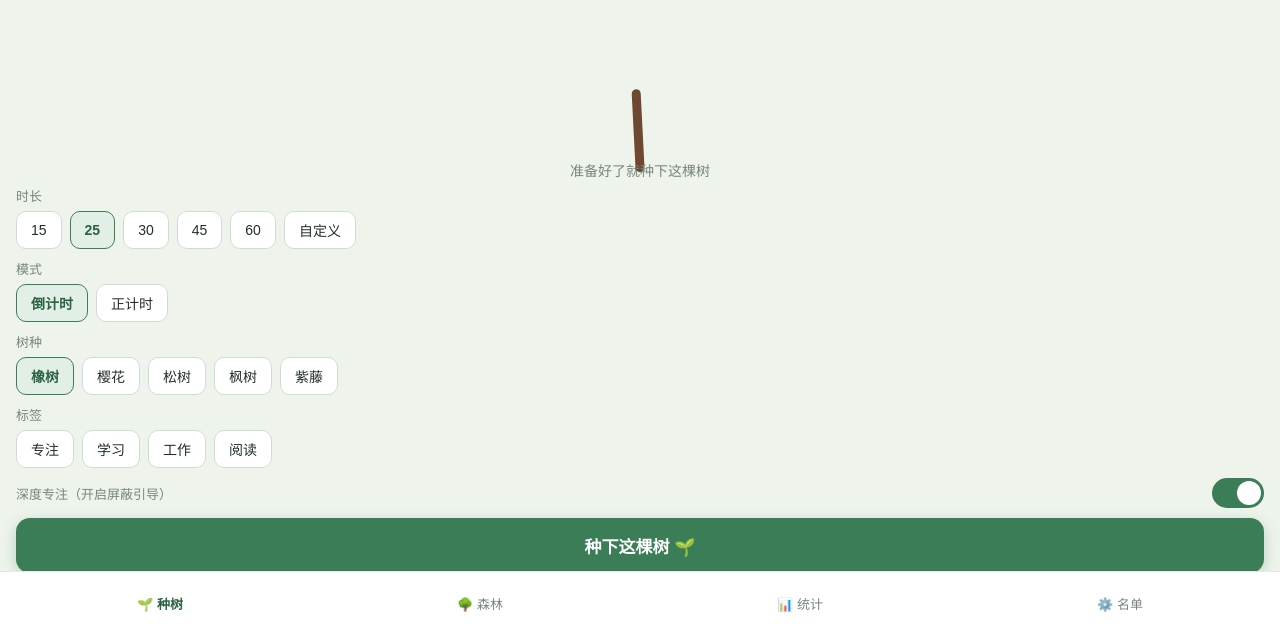
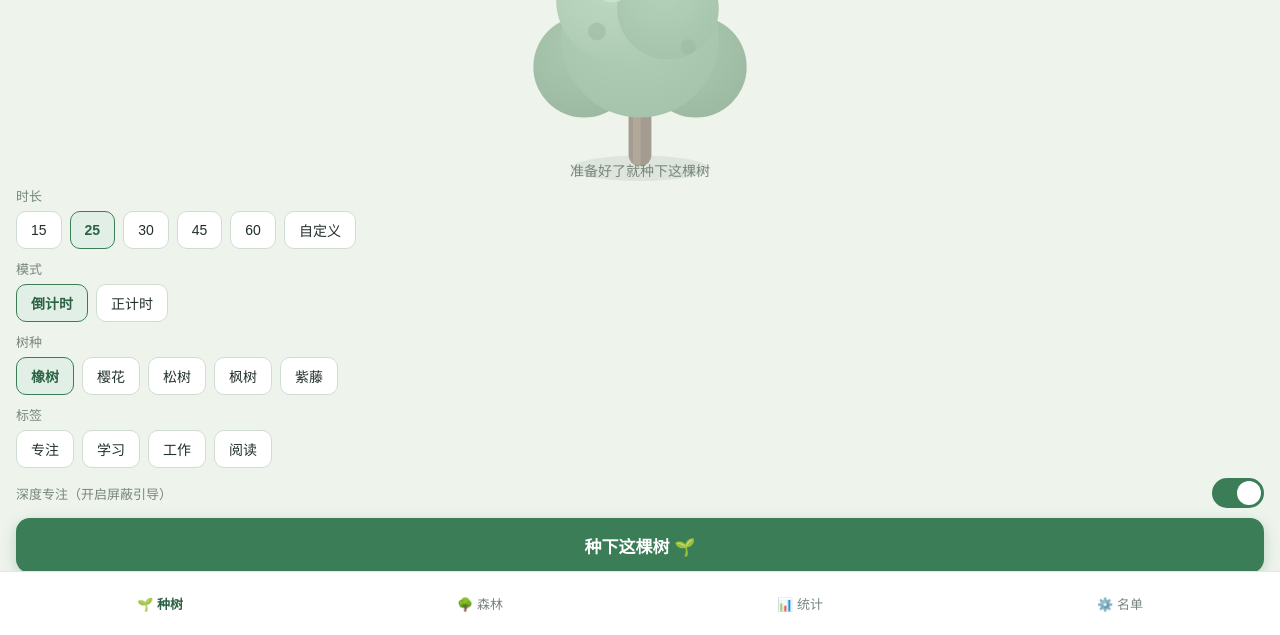
Before and after one commit to Leewx-char/focus-grove, a plain HTML site: page index.html in a window 1280 px wide. Shown: the part 165-800 px from the top of the page. Drawn offline with Linux system fonts and the light colour scheme.

Commit message:
feat: replace procedural canvas tree with original flat-style SVG artwork (static, no growth animation); dead state via CSS filter; bump SW v5

```diff
--- a/css/styles.css
+++ b/css/styles.css
@@ -50,7 +50,12 @@ body {
 /* ---- 种树主视图 ---- */
 #view-plant { position: relative; }
 .stage { position: relative; flex: 1; min-height: clamp(200px, 38vh, 480px); }
-#tree-canvas { width: 100%; height: 100%; display: block; }
+#tree-img {
+  width: 100%; height: 100%; display: block;
+  object-fit: contain; user-select: none; -webkit-user-drag: none;
+}
+#tree-img.idle { opacity: 0.55; filter: saturate(0.55); }
+#tree-img.tree-dead { filter: grayscale(0.85) brightness(0.72) sepia(0.4); }
 .timer-display {
   position: absolute; top: 6%; left: 0; right: 0; text-align: center;
   font-size: 44px; font-weight: 700; letter-spacing: 2px; color: var(--primary-dark);
@@ -103,7 +108,8 @@ body {
 /* ---- 森林 ---- */
 .forest-grid { display: grid; grid-template-columns: repeat(auto-fill, minmax(96px, 1fr)); gap: 10px; }
 .forest-item { background: var(--card); border-radius: var(--radius); padding: 6px; text-align: center; }
-.forest-item canvas { width: 100%; aspect-ratio: 1; }
+.forest-item img { width: 100%; aspect-ratio: 5 / 6; object-fit: contain; }
+.forest-item img.tree-dead { filter: grayscale(0.85) brightness(0.72) sepia(0.4); }
 .forest-item .meta { font-size: 11px; color: var(--muted); line-height: 1.4; }
 .empty-hint { text-align: center; color: var(--muted); padding: 48px 0; }
 
--- a/index.html
+++ b/index.html
@@ -35,7 +35,7 @@ window.addEventListener('error', e => {
   </header>
 
   <div class="stage">
-    <canvas id="tree-canvas"></canvas>
+    <img id="tree-img" alt="" draggable="false">
     <div id="grace-banner" class="grace-banner hidden">
       小树在等你回来！<span id="grace-count">10</span> 秒后枯萎
     </div>
--- a/js/app.js
+++ b/js/app.js
@@ -1,12 +1,11 @@
 // app.js — 主逻辑：视图路由、种植流程、拦截监控、通知、统计渲染
 import { Storage } from './storage.js';
 import { TimerEngine, DIE } from './timer.js';
-import { drawTree, drawMiniTree, TREE_TYPES } from './tree.js';
+import { TREE_TYPES, treeSrc, treeName } from './tree.js';
 import { Stats } from './stats.js';
 import { Blocklist } from './blocklist.js';
 
 const $ = (id) => document.getElementById(id);
-let rafHandle = null;
 
 /* ---------- 视图路由 ---------- */
 function showView(name) {
@@ -80,24 +79,15 @@ function refreshTopChips() {
   $('chip-coins').textContent = `🪙 ${Storage.getCoins()}`;
 }
 
-function paintTree(session) {
-  const canvas = $('tree-canvas');
-  const inGrace = session && session.graceDeadline;
-  drawTree(canvas, {
-    seed: session?.id ?? 'idle-tree',
-    type: session?.treeType ?? setup.treeType,
-    progress: session ? session.progress() : 0.06,
-    dead: false,
-  });
-  if (!rafHandle && session) {
-    const loop = () => {
-      const s = TimerEngine.current;
-      if (s && s.status === 'growing') { paintTree(s); rafHandle = requestAnimationFrame(loop); }
-      else rafHandle = null;
-    };
-    rafHandle = requestAnimationFrame(loop);
-  }
-  void inGrace;
+/* ---------- 树贴图渲染（静态，无成长动画） ---------- */
+// state: 'idle'（种植前预览，半透明）| 'growing'（专注中完整显示）| 'dead'（枯树滤镜）
+function renderTree(session, state) {
+  const img = $('tree-img');
+  const type = session?.treeType ?? setup.treeType;
+  img.src = treeSrc(type);
+  img.alt = `${treeName(type)}（原创贴图）`;
+  img.classList.toggle('idle', state === 'idle');
+  img.classList.toggle('tree-dead', state === 'dead');
 }
 
 /* ---------- 种植流程 ---------- */
@@ -132,8 +122,8 @@ async function startPlanting() {
   );
   session.persist();
   enterGrowingUI(session);
-  notify('🌱 种树开始', `这棵${TREE_TYPES.find(t => t.id === session.treeType)?.name}正在生长，加油！`, 'start');
-  paintTree(session);
+  notify('🌱 种树开始', `这棵${treeName(session.treeType)}正在生长，加油！`, 'start');
+  renderTree(session, 'growing');
 }
 
 function enterGrowingUI(session) {
@@ -190,8 +180,6 @@ function onTick(session) {
 }
 
 function onEnded(record) {
-  rafHandle ??= null;
-  if (rafHandle) { cancelAnimationFrame(rafHandle); rafHandle = null; }
   $('grace-banner').classList.add('hidden');
 
   let coins = 0;
@@ -208,7 +196,7 @@ function onEnded(record) {
   $('setup-panel').classList.remove('hidden');
   $('growing-panel').classList.add('hidden');
   $('progress-ring-label').textContent = '准备好了就种下这棵树';
-  paintTree(null);
+  renderTree(null, 'idle');
   refreshTopChips();
 
   const tName = TREE_TYPES.find(t => t.id === record.treeType)?.name ?? '树';
@@ -277,15 +265,18 @@ function renderForest() {
   for (const s of [...sessions].reverse().slice(0, 60)) {
     const div = document.createElement('div');
     div.className = 'forest-item';
-    const c = document.createElement('canvas');
-    div.appendChild(c);
+    const img = document.createElement('img');
+    img.src = treeSrc(s.treeType);
+    img.alt = treeName(s.treeType);
+    img.draggable = false;
+    if (s.status !== 'done') img.classList.add('tree-dead');
+    div.appendChild(img);
     const meta = document.createElement('div');
     meta.className = 'meta';
     const d = new Date(s.endedAt);
-    meta.textContent = `${TREE_TYPES.find(t => t.id === s.treeType)?.name ?? '?'} · ${d.getMonth() + 1}/${d.getDate()}${s.status !== 'done' ? ' · 枯' : ''}`;
+    meta.textContent = `${treeName(s.treeType)} · ${d.getMonth() + 1}/${d.getDate()}${s.status !== 'done' ? ' · 枯' : ''}`;
     div.appendChild(meta);
     grid.appendChild(div);
-    requestAnimationFrame(() => drawMiniTree(c, { seed: s.id, type: s.treeType, dead: s.status !== 'done' }));
   }
 }
 
@@ -429,17 +420,14 @@ function init() {
   rebuildTagButtons();
   renderSetup();
   refreshTopChips();
-  paintTree(null);
+  renderTree(null, 'idle');
 
   // 恢复进行中的会话（页面刷新/被杀后重开）
   const resumed = TimerEngine.resume({ onTick, onEnded });
   if (resumed) {
     enterGrowingUI(resumed);
-    paintTree(resumed);
+    renderTree(resumed, 'growing');
   }
-  window.addEventListener('resize', () => {
-    const s = TimerEngine.current;
-    paintTree(s ?? null);
-  });
+  // 静态贴图随 object-fit 自适应，无需 resize 重绘
 }
 init();
--- a/js/tree.js
+++ b/js/tree.js
@@ -1,128 +1,14 @@
-// tree.js — Canvas 程序化树（原创美术：参数化分形树，不复制 Forest 任何资产）
-// 同一种子永远长同一棵树（mulberry32 确定性伪随机），会话内种子固定。
-// 生长进度 progress: 0→1 控制枝干展开层级与长度；死亡时叶色转褐 + 透明度衰减。
+// tree.js — 树贴图模块
+// 美术为原创 SVG（扁平层叠树冠风，assets/tree-*.svg），计时中显示静态贴图（无成长动画）。
+// 枯树效果由 CSS filter 实现（styles.css 的 .tree-dead），保持贴图单一来源。
 
 export const TREE_TYPES = [
-  { id: 'oak',      name: '橡树',   hue: 110, leaf: '#4a9e57', trunk: '#6e4830', flower: null },
-  { id: 'sakura',   name: '樱花',   hue: 340, leaf: '#f2a0bd', trunk: '#6b4a3e', flower: '#ffd3e0' },
-  { id: 'pine',     name: '松树',   hue: 160, leaf: '#2e7d5b', trunk: '#5d4433', flower: null },
-  { id: 'maple',    name: '枫树',   hue: 25,  leaf: '#d9772f', trunk: '#6a4230', flower: null },
-  { id: 'wisteria', name: '紫藤',   hue: 275, leaf: '#a37fd6', trunk: '#5f4a3c', flower: '#cdb4f0' },
+  { id: 'oak',      name: '橡树' },
+  { id: 'sakura',   name: '樱花' },
+  { id: 'pine',     name: '松树' },
+  { id: 'maple',    name: '枫树' },
+  { id: 'wisteria', name: '紫藤' },
 ];
 
-function mulberry32(seed) {
-  let a = seed >>> 0;
-  return function () {
-    a |= 0; a = (a + 0x6D2B79F5) | 0;
-    let t = Math.imul(a ^ (a >>> 15), 1 | a);
-    t = (t + Math.imul(t ^ (t >>> 7), 61 | t)) ^ t;
-    return ((t ^ (t >>> 14)) >>> 0) / 4294967296;
-  };
-}
-
-// 分形最大深度（buildTree 与 drawTree 共用，必须模块级）
-const MAX_DEPTH = 7;
-
-function hashStr(s) {
-  let h = 2166136261;
-  for (let i = 0; i < s.length; i++) { h ^= s.charCodeAt(i); h = Math.imul(h, 16777619); }
-  return h >>> 0;
-}
-
-// 生成整棵树的静态结构（骨架+叶簇），绘制时按 progress 揭示
-function buildTree(seed, type) {
-  const rnd = mulberry32(hashStr(String(seed)));
-  const branches = [];
-  const leaves = [];
-
-  function branch(x, y, angle, len, width, depth) {
-    if (depth > MAX_DEPTH) return;
-    const bx = x + Math.cos(angle) * len;
-    const by = y + Math.sin(angle) * len;
-    branches.push({ x1: x, y1: y, x2: bx, y2: by, w: width, depth });
-    if (depth >= 3) {
-      leaves.push({ x: bx, y: by, r: Math.max(2.5, 9 - depth) * (0.7 + rnd() * 0.6), depth });
-      if (type.flower && rnd() < 0.35) {
-        leaves.push({ x: bx + (rnd() - 0.5) * 6, y: by + (rnd() - 0.5) * 6, r: 2.4, depth: 99, flower: true });
-      }
-    }
-    if (depth < MAX_DEPTH) {
-      const spread = 0.5 + rnd() * 0.45;
-      const shrink = 0.68 + rnd() * 0.1;
-      const n = depth < 2 ? 2 : (rnd() < 0.85 ? 2 : 3);
-      for (let i = 0; i < n; i++) {
-        const a = angle + spread * (i === 0 ? -1 : 1) * (0.75 + rnd() * 0.5);
-        branch(bx, by, a, len * shrink, width * 0.68, depth + 1);
-      }
-    }
-  }
-  // 主干：略带弯曲
-  const trunkLen = 1;
-  branch(0, 0, -Math.PI / 2 + (rnd() - 0.5) * 0.15, trunkLen, 9, 0);
-  return { branches, leaves };
-}
-
-// tree.js — 绘制函数：progress 0..1（生长），dead=true 时枯萎
-export function drawTree(canvas, { seed, type, progress, dead }) {
-  const ctx = canvas.getContext('2d');
-  const dpr = Math.min(window.devicePixelRatio || 1, 3); // 上限 3，防止低端机过载
-  const w = canvas.clientWidth, h = canvas.clientHeight;
-  if (!w || !h) return;
-  if (canvas.width !== Math.round(w * dpr)) canvas.width = Math.round(w * dpr);
-  if (canvas.height !== Math.round(h * dpr)) canvas.height = Math.round(h * dpr);
-  ctx.setTransform(dpr, 0, 0, dpr, 0, 0);
-  ctx.clearRect(0, 0, w, h);
-
-  const t = TREE_TYPES.find(x => x.id === type) || TREE_TYPES[0];
-  const tree = buildTree(seed ?? 'seed', t);
-
-  const scale = (h * 0.82); // 树总高约占画布 82%
-  const ox = w / 2, oy = h * 0.94;
-  const p = Math.max(0.04, Math.min(1, progress));
-
-  // 枝干按 depth 阈值随 progress 逐级显现
-  ctx.lineCap = 'round';
-  const trunkColor = dead ? '#8a7461' : t.trunk;
-  for (const b of tree.branches) {
-    const reveal = Math.min(1, Math.max(0, p * (MAX_DEPTH + 1) - b.depth));
-    if (reveal <= 0) continue;
-    const segX = b.x1 + (b.x2 - b.x1) * reveal;
-    const segY = b.y1 + (b.y2 - b.y1) * reveal;
-    ctx.strokeStyle = trunkColor;
-    ctx.globalAlpha = dead ? 0.85 : 1;
-    ctx.lineWidth = Math.max(0.8, b.w * (1 - b.depth * 0.09));
-    ctx.beginPath();
-    ctx.moveTo(ox + b.x1 * scale * 0.62, oy + b.y1 * scale * 0.62);
-    ctx.lineTo(ox + segX * scale * 0.62, oy + segY * scale * 0.62);
-    ctx.stroke();
-  }
-
-  // 叶簇：progress 后半段逐渐出现，死亡时变褐且掉透明度
-  const leafReveal = Math.min(1, Math.max(0, (p - 0.35) / 0.55));
-  ctx.globalAlpha = dead ? 0.45 : 1;
-  for (const lf of tree.leaves) {
-    if (lf.depth > MAX_DEPTH && lf.flower) {
-      if (leafReveal < 0.85) continue;
-      ctx.fillStyle = dead ? '#b8a68a' : t.flower;
-    } else {
-      const dTh = lf.depth / MAX_DEPTH;
-      if (leafReveal < dTh) continue;
-      ctx.fillStyle = dead ? (lf.depth > 4 ? '#9c8a70' : '#7e8a6a') : t.leaf;
-    }
-    ctx.beginPath();
-    ctx.arc(ox + lf.x * scale * 0.62, oy + lf.y * scale * 0.62, lf.r * (0.8 + leafReveal * 0.4), 0, Math.PI * 2);
-    ctx.fill();
-  }
-  ctx.globalAlpha = 1;
-
-  // 地面小影
-  ctx.fillStyle = dead ? 'rgba(90,80,60,0.18)' : 'rgba(40,90,55,0.22)';
-  ctx.beginPath();
-  ctx.ellipse(ox, oy + 2, scale * 0.13 * p, scale * 0.035 * p, 0, 0, Math.PI * 2);
-  ctx.fill();
-}
-
-// 森林视图里的迷你树
-export function drawMiniTree(canvas, { seed, type, dead }) {
-  drawTree(canvas, { seed, type, progress: 1, dead });
-}
+export const treeSrc = (type) => `assets/tree-${type}.svg`;
+export const treeName = (type) => (TREE_TYPES.find(t => t.id === type) ?? { name: '树' }).name;
--- a/sw.js
+++ b/sw.js
@@ -1,7 +1,7 @@
 // sw.js — Service Worker：离线缓存（cache-first）
 // iOS 上「添加到主屏幕」+ 本 SW = 可安装的 PWA；通知能力需要 iOS 16.4+。
 
-const CACHE = 'focus-grove-v4';
+const CACHE = 'focus-grove-v5';
 const ASSETS = [
   './',
   'index.html',
@@ -9,6 +9,7 @@ const ASSETS = [
   'css/styles.css',
   'js/storage.js', 'js/timer.js', 'js/tree.js', 'js/stats.js', 'js/blocklist.js', 'js/app.js',
   'assets/icon-192.png', 'assets/icon-512.png', 'assets/apple-touch-icon.png',
+  'assets/tree-oak.svg', 'assets/tree-sakura.svg', 'assets/tree-pine.svg', 'assets/tree-maple.svg', 'assets/tree-wisteria.svg',
 ];
 
 self.addEventListener('install', (e) => {
```
Also changed, not shown: assets/tree-maple.svg (added), assets/tree-oak.svg (added), assets/tree-pine.svg (added), assets/tree-sakura.svg (added), assets/tree-wisteria.svg (added).
